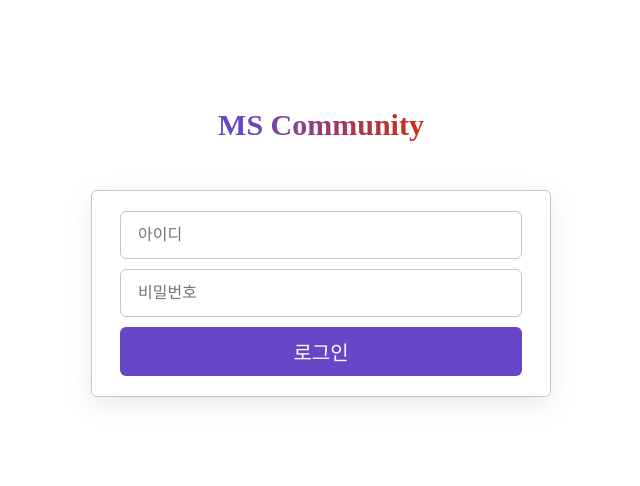
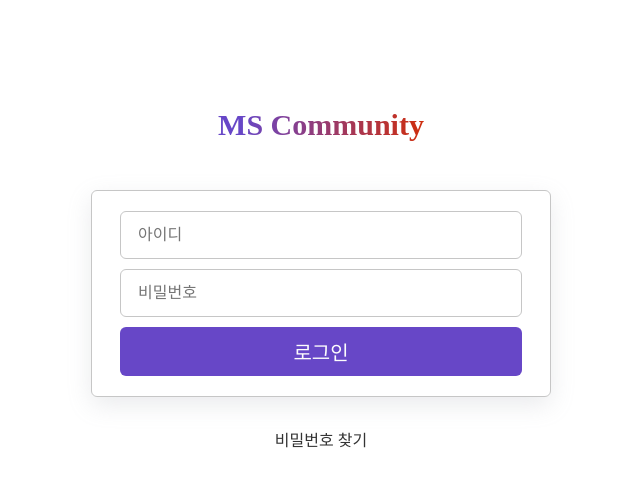
Before and after one commit to Ppakgong/ppak_crud_frontend, a React (Vite) app: page /auth in a window 1280 px wide. Shown: the top 486 px of the page, without its empty margins (319-959 px from the left). Built offline with nearby package versions, Linux system fonts and the light colour scheme.

Commit message:
feat: Anchor 컴포넌트 정의, AuthLoginForm 비밀번호 찾기 추가

```diff
--- /dev/null
+++ b/src/components/atoms/Anchor/Anchor.tsx
@@ -0,0 +1,44 @@
+import { Link } from "react-router-dom";
+import styled, { css } from "styled-components";
+import theme, { ColorType, TypoType } from "../../../styles/theme";
+
+export type AnchorStyleProps = {
+  $color?: ColorType;
+  $typo?: TypoType;
+  $gradient?: {
+    startColor: ColorType;
+    endColor: ColorType;
+  };
+};
+
+export type AnchorProps = AnchorStyleProps & {
+  href: string;
+  label: string;
+};
+
+const Anchor = ({ href, label, ...props }: AnchorProps) => {
+  return (
+    <Index to={href} {...props}>
+      {label}
+    </Index>
+  );
+};
+
+export default Anchor;
+
+const Index = styled(Link)<AnchorStyleProps>`
+  text-decoration: none;
+  color: ${({ $color = "gray1" }) => theme.color[$color]};
+  ${({ $typo = "medium4" }) => theme.typo[$typo]}
+  ${({ $gradient }) =>
+    $gradient &&
+    css`
+      background: linear-gradient(
+        to right,
+        ${theme.color[$gradient.startColor]} 11%,
+        ${theme.color[$gradient.endColor]} 100%
+      );
+      -webkit-background-clip: text;
+      -webkit-text-fill-color: transparent;
+    `}
+`;
--- a/src/components/organisms/AuthLoginForm/AuthLoginForm.tsx
+++ b/src/components/organisms/AuthLoginForm/AuthLoginForm.tsx
@@ -3,6 +3,7 @@ import theme from "../../../styles/theme";
 import Input from "../../atoms/Input/Input";
 import { ChangeEvent, FormEvent } from "react";
 import Button from "../../atoms/Button/Button";
+import Anchor from "../../atoms/Anchor/Anchor";
 
 export type AuthLoginFormProps = {
   id: string;
@@ -36,6 +37,9 @@ const AuthLoginForm = ({
         />
         <Button label="로그인" type="submit" />
       </Form>
+      <FindWrapper>
+        <Anchor href="find_pw" label="비밀번호 찾기" />
+      </FindWrapper>
     </Container>
   );
 };
@@ -43,15 +47,25 @@ const AuthLoginForm = ({
 export default AuthLoginForm;
 
 const Container = styled.div`
-  box-shadow: ${theme.shadow.normal};
-  border: 1px solid ${theme.color.gray5};
-  border-radius: 6px;
-  padding: 20px 28px;
   width: 460px;
+  display: flex;
+  flex-direction: column;
+  gap: 30px;
 `;
 
 const Form = styled.form`
   display: flex;
   flex-direction: column;
   gap: 10px;
+  width: 100%;
+  box-shadow: ${theme.shadow.normal};
+  border: 1px solid ${theme.color.gray5};
+  border-radius: 6px;
+  padding: 20px 28px;
 `;
+
+const FindWrapper = styled.div`
+  display: flex;
+  justify-content: center;
+  align-items: center;
+`;
```
Also changed, not shown: 1 other file (tests, documents, lock files or other folders).
